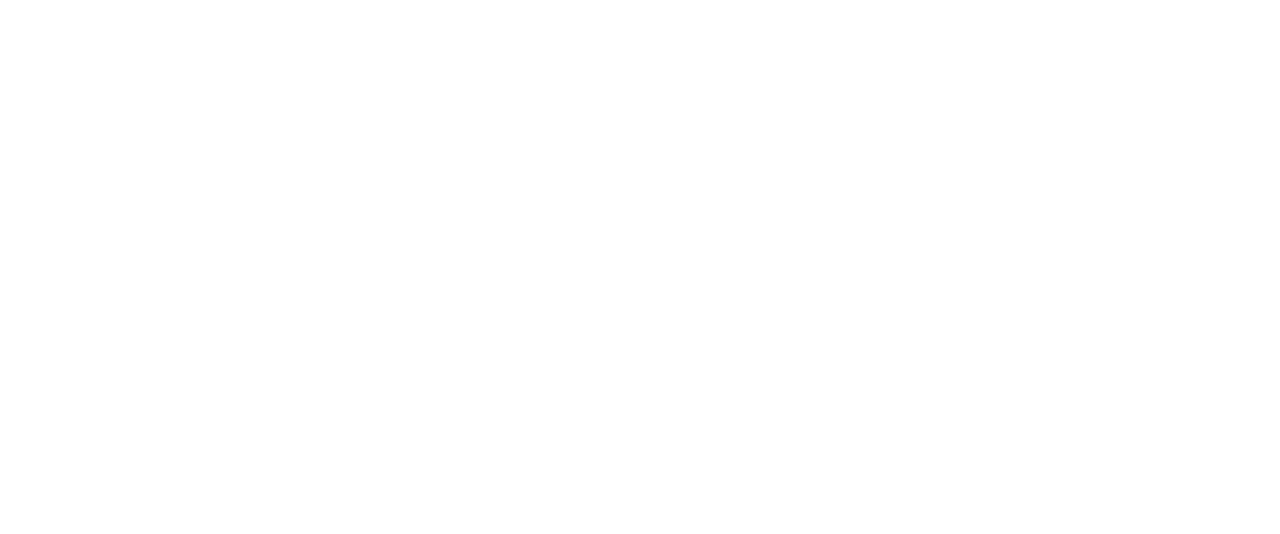
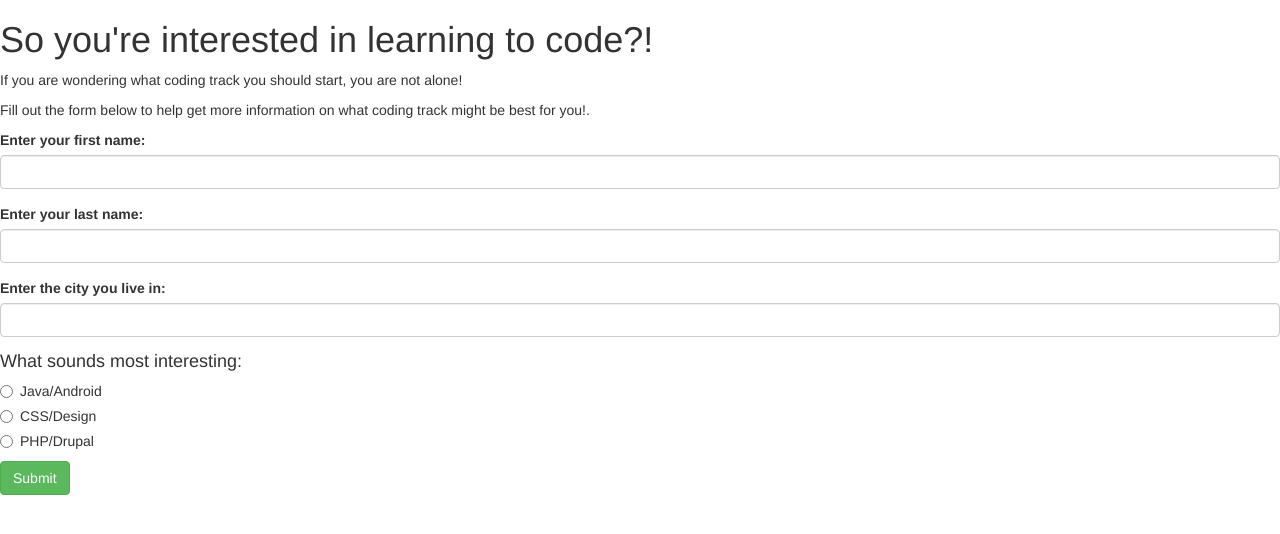
Before and after one commit to warnock/track-suggester-week-two, a plain HTML site: page index.html in a window 1280 px wide. Drawn offline with nearby package versions, Linux system fonts and the light colour scheme.

Commit message:
Add content and html form.

```diff
--- a/index.html
+++ b/index.html
@@ -1,10 +1,50 @@
 <!DOCTYPE html>
 <html>
   <head>
+    <link href="https://maxcdn.bootstrapcdn.com/bootstrap/3.3.7/css/bootstrap.min.css" rel="stylesheet" integrity="sha384-BVYiiSIFeK1dGmJRAkycuHAHRg32OmUcww7on3RYdg4Va+PmSTsz/K68vbdEjh4u" crossorigin="anonymous">
+    <link href="css/styles.css" rel="stylesheet" type="text/css">
+    <script src="https://code.jquery.com/jquery-3.1.1.js"></script>
+    <script src="https://maxcdn.bootstrapcdn.com/bootstrap/3.3.7/js/bootstrap.min.js" integrity="sha384-Tc5IQib027qvyjSMfHjOMaLkfuWVxZxUPnCJA7l2mCWNIpG9mGCD8wGNIcPD7Txa" crossorigin="anonymous"></script>
+    <script src="js/scripts.js"></script>
     <meta charset="utf-8">
-    <title></title>
+    <title>Coding Track Suggester</title>
   </head>
   <body>
-
+    <div class="contaier">
+      <h1>So you're interested in learning to code?!</h1>
+      <p>If you are wondering what coding track you should start, you are not alone!</P>
+      <p>Fill out the form below to help get more information on what coding track might be best for you!.</p>
+      <div class="formStyles">
+        <form id="trackerForm">
+          <div class="form-group">
+            <label for="firstName">Enter your first name:</label>
+            <input id="firstName" class="form-control" type="text">
+          </div>
+          <div class="form-group">
+            <label for="lastName">Enter your last name:</label>
+            <input id="lastName" class="form-control" type="text">
+          </div>
+          <div class="form-group">
+            <label for="city">Enter the city you live in:</label>
+            <input id="lastName" class="form-control" type="text">
+          </div>
+          <h4>What sounds most interesting:</h4>
+            <div class="radio">
+              <label><input type="radio" name="codingTrack" value="1">Java/Android</label>
+            </div>
+            <div class="radio">
+              <label>
+                <input type="radio" name="codingTrack" value="2">CSS/Design
+              </label>
+            </div>
+            <div class="radio">
+              <label>
+                <input type="radio" name="codingTrack" value="3">PHP/Drupal
+              </label>
+            </div>
+          <button type="submit" class="btn btn-success">Submit</button>
+        </form>
+      </div>
+    </div>
   </body>
 </html>
```
